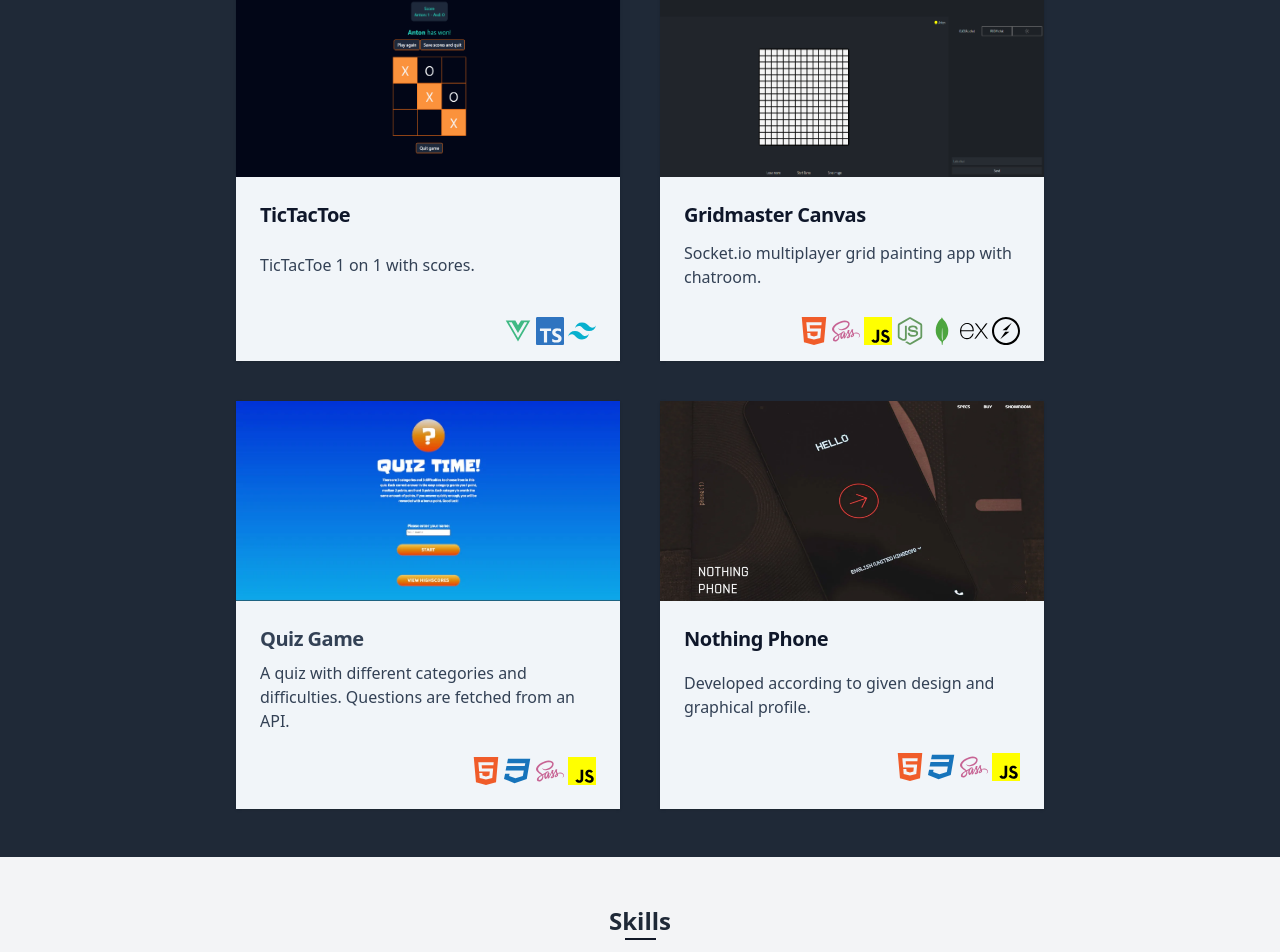
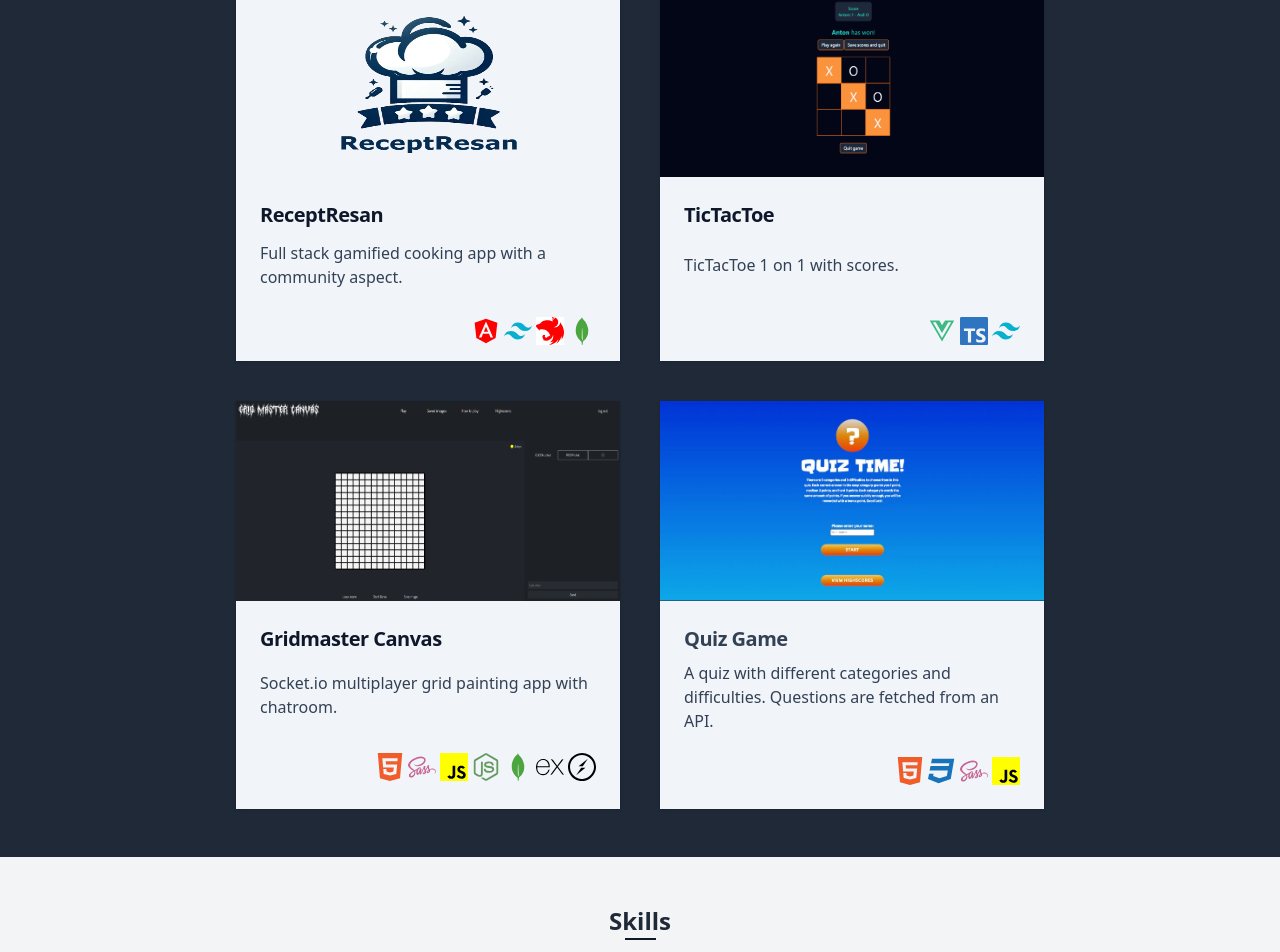
Before and after one commit to antonjanzon95/myPortfolio, a React (Vite) app: page / in a window 1280 px wide. Shown: the part 1373-2325 px from the top of the page. Built offline with nearby package versions, Linux system fonts and the light colour scheme.

Commit message:
update projects

```diff
--- a/src/components/projects.tsx
+++ b/src/components/projects.tsx
@@ -6,124 +6,167 @@ import {
   SiSocketdotio,
   SiTailwindcss,
   SiTypescript,
+  SiNestjs,
 } from 'react-icons/si';
-import { FaCss3, FaSass, FaNodeJs, FaVuejs } from 'react-icons/fa';
+import { FaCss3, FaSass, FaNodeJs, FaVuejs, FaAngular } from 'react-icons/fa';
 import TechnologyIcon from './techIcon';
 
 const Projects = () => {
   return (
-    <div className='container p-6 mx-auto relative max-w-[1024px]'>
-      <div className='flex justify-center'>
-        <h2 className='my-4 myHeadingsSlate text-orange-500'>Projects</h2>
+    <div className="container p-6 mx-auto relative max-w-[1024px]">
+      <div className="flex justify-center">
+        <h2 className="my-4 myHeadingsSlate text-orange-500">Projects</h2>
       </div>
-      <div className='my-6 flex flex-col items-center justify-center gap-10'>
-        <div className='flex flex-col laptop:flex-row laptop:justify-center gap-10'>
+      <div className="my-6 flex flex-col items-center justify-center gap-10">
+        <div className="flex flex-col laptop:flex-row laptop:justify-center gap-10">
           <a
-            href='https://splendorous-faloodeh-357859.netlify.app/'
-            target='_blank'
-            className='block max-w-[340px] laptop:max-w-sm bg-slate-100 shadow hover:bg-slate-200 hover:scale-105 transition-all duration-300'
+            href="https://illustrious-salmiakki-b3aa80.netlify.app/"
+            target="_blank"
+            className="block max-w-[340px] laptop:max-w-sm bg-slate-100 shadow hover:bg-slate-200 hover:scale-105 transition-all duration-300"
           >
             <img
-              src='/tictactoe.png'
-              alt='TicTacToe image'
-              className='h-[200px]'
-              width={384}
-              height={200}
+              src="/recept-resan-logo-edited.webp"
+              alt="Gamified cooking website"
+              className="h-[200px] mx-auto"
+              width={275}
             />
-            <div className='p-6 flex flex-col justify-between h-1/2'>
-              <h3 className='mb-2 text-xl font-bold tracking-tight text-slate-900'>
-                TicTacToe
+            <div className="p-6 flex flex-col justify-between h-1/2">
+              <h3 className="mb-2 text-xl font-bold tracking-tight text-slate-900">
+                ReceptResan
               </h3>
-              <p className='font-normal text-slate-700'>
-                TicTacToe 1 on 1 with scores.
+              <p className="font-normal text-slate-700">
+                Full stack gamified cooking app with a community aspect.
               </p>
-              <div className='flex gap-1 items-center justify-end my-0 mt-6'>
+              <div className="flex gap-1 items-center justify-end my-0 mt-6">
                 <TechnologyIcon
-                  icon={<FaVuejs size={28} color='#3fb984' />}
-                  iconType='bg-transparent-icon'
+                  icon={<FaAngular size={28} color="red" />}
+                  iconType="bg-transparent-icon"
                 />
                 <TechnologyIcon
-                  icon={<SiTypescript size={28} color='#2f74c0' />}
-                  iconType='bg-transparent-icon'
+                  icon={<SiTailwindcss size={28} color="#07b0ce" />}
+                  iconType="bg-transparent-icon"
                 />
                 <TechnologyIcon
-                  icon={<SiTailwindcss size={28} color='#07b0ce' />}
-                  iconType='bg-transparent-icon'
+                  icon={<SiNestjs size={28} color="red" className="bg-white" />}
+                  iconType="javascript-icon"
+                />
+                <TechnologyIcon
+                  icon={<SiMongodb size={28} color="#4da53f" />}
+                  iconType="bg-transparent-icon"
                 />
               </div>
             </div>
           </a>
+
           <a
-            href='https://glistening-tapioca-e79f13.netlify.app/'
-            target='_blank'
-            className='block max-w-[340px] laptop:max-w-sm bg-slate-100 shadow hover:bg-slate-200 hover:scale-105 transition-all duration-300'
+            href="https://splendorous-faloodeh-357859.netlify.app/"
+            target="_blank"
+            className="block max-w-[340px] laptop:max-w-sm bg-slate-100 shadow hover:bg-slate-200 hover:scale-105 transition-all duration-300"
           >
             <img
-              src='/gridmastercanvas.png'
-              alt='Gridpaint website'
-              className='h-[200px]'
+              src="/tictactoe.png"
+              alt="TicTacToe image"
+              className="h-[200px]"
               width={384}
               height={200}
             />
-            <div className='p-6 flex flex-col justify-between h-1/2'>
-              <h3 className='mb-2 text-xl font-bold tracking-tight text-slate-900'>
-                Gridmaster Canvas
+            <div className="p-6 flex flex-col justify-between h-1/2">
+              <h3 className="mb-2 text-xl font-bold tracking-tight text-slate-900">
+                TicTacToe
               </h3>
-              <p className='font-normal text-slate-700'>
-                Socket.io multiplayer grid painting app with chatroom.
+              <p className="font-normal text-slate-700">
+                TicTacToe 1 on 1 with scores.
               </p>
-              <div className='flex gap-1 items-center justify-end my-0 mt-6'>
+              <div className="flex gap-1 items-center justify-end my-0 mt-6">
                 <TechnologyIcon
-                  icon={<SiHtml5 size={28} color='#f05c2a' />}
-                  iconType='bg-transparent-icon'
+                  icon={<FaVuejs size={28} color="#3fb984" />}
+                  iconType="bg-transparent-icon"
                 />
                 <TechnologyIcon
-                  icon={<FaSass size={28} color='#c76494' />}
-                  iconType='bg-transparent-icon'
+                  icon={<SiTypescript size={28} color="#2f74c0" />}
+                  iconType="bg-transparent-icon"
                 />
                 <TechnologyIcon
-                  icon={<SiJavascript size={28} color='yellow' />}
-                  iconType='javascript-icon'
-                />
-                <TechnologyIcon
-                  icon={<FaNodeJs size={28} color='#659a60' />}
-                  iconType='bg-transparent-icon'
-                />
-                <TechnologyIcon
-                  icon={<SiMongodb size={28} color='#4da53f' />}
-                  iconType='bg-transparent-icon'
-                />
-                <TechnologyIcon
-                  icon={<SiExpress size={28} color='#000000' />}
-                  iconType='bg-transparent-icon'
-                />
-                <TechnologyIcon
-                  icon={<SiSocketdotio size={28} color='#000000' />}
-                  iconType='bg-transparent-icon'
+                  icon={<SiTailwindcss size={28} color="#07b0ce" />}
+                  iconType="bg-transparent-icon"
                 />
               </div>
             </div>
           </a>
         </div>
 
-        {/* <a
-            href="https://antonjanzon95.github.io/Donut-Webshop/"
+        <div className="flex flex-col laptop:flex-row gap-10">
+          <a
+            href="https://glistening-tapioca-e79f13.netlify.app/"
             target="_blank"
             className="block max-w-[340px] laptop:max-w-sm bg-slate-100 shadow hover:bg-slate-200 hover:scale-105 transition-all duration-300"
           >
             <img
-              src="/donut-shop.webp"
-              alt="Donut webshop"
+              src="/gridmastercanvas.png"
+              alt="Gridpaint website"
+              className="h-[200px]"
+              width={384}
+              height={200}
+            />
+            <div className="p-6 flex flex-col justify-between h-1/2">
+              <h3 className="mb-2 text-xl font-bold tracking-tight text-slate-900">
+                Gridmaster Canvas
+              </h3>
+              <p className="font-normal text-slate-700">
+                Socket.io multiplayer grid painting app with chatroom.
+              </p>
+              <div className="flex gap-1 items-center justify-end my-0 mt-6">
+                <TechnologyIcon
+                  icon={<SiHtml5 size={28} color="#f05c2a" />}
+                  iconType="bg-transparent-icon"
+                />
+                <TechnologyIcon
+                  icon={<FaSass size={28} color="#c76494" />}
+                  iconType="bg-transparent-icon"
+                />
+                <TechnologyIcon
+                  icon={<SiJavascript size={28} color="yellow" />}
+                  iconType="javascript-icon"
+                />
+                <TechnologyIcon
+                  icon={<FaNodeJs size={28} color="#659a60" />}
+                  iconType="bg-transparent-icon"
+                />
+                <TechnologyIcon
+                  icon={<SiMongodb size={28} color="#4da53f" />}
+                  iconType="bg-transparent-icon"
+                />
+                <TechnologyIcon
+                  icon={<SiExpress size={28} color="#000000" />}
+                  iconType="bg-transparent-icon"
+                />
+                <TechnologyIcon
+                  icon={<SiSocketdotio size={28} color="#000000" />}
+                  iconType="bg-transparent-icon"
+                />
+              </div>
+            </div>
+          </a>
+
+          <a
+            href="https://incomparable-seahorse-0f5220.netlify.app/"
+            target="_blank"
+            className="block max-w-[340px] laptop:max-w-sm bg-slate-100 shadow hover:bg-slate-200 hover:scale-105 transition-all duration-300"
+          >
+            <img
+              src="/quiz-smaller.webp"
+              alt="Quiz web application"
               className="h-[200px]"
               width={384}
               height={200}
             />
             <div className="p-6 flex flex-col justify-between h-1/2">
               <h3 className="mb-2 text-xl font-bold tracking-tight text-slate-700">
-                Donut Webshop
+                Quiz Game
               </h3>
               <p className="font-normal text-slate-700">
-                Webshop with list of sortable products, cart & payment form.
+                A quiz with different categories and difficulties. Questions are
+                fetched from an API.
               </p>
               <div className="flex gap-1 items-center justify-end my-0 mt-6">
                 <TechnologyIcon
@@ -144,87 +187,6 @@ const Projects = () => {
                 />
               </div>
             </div>
-          </a> */}
-
-        <div className='flex flex-col laptop:flex-row gap-10'>
-          <a
-            href='https://incomparable-seahorse-0f5220.netlify.app/'
-            target='_blank'
-            className='block max-w-[340px] laptop:max-w-sm bg-slate-100 shadow hover:bg-slate-200 hover:scale-105 transition-all duration-300'
-          >
-            <img
-              src='/quiz-smaller.webp'
-              alt='Quiz web application'
-              className='h-[200px]'
-              width={384}
-              height={200}
-            />
-            <div className='p-6 flex flex-col justify-between h-1/2'>
-              <h3 className='mb-2 text-xl font-bold tracking-tight text-slate-700'>
-                Quiz Game
-              </h3>
-              <p className='font-normal text-slate-700'>
-                A quiz with different categories and difficulties. Questions are
-                fetched from an API.
-              </p>
-              <div className='flex gap-1 items-center justify-end my-0 mt-6'>
-                <TechnologyIcon
-                  icon={<SiHtml5 size={28} color='#f05c2a' />}
-                  iconType='bg-transparent-icon'
-                />
-                <TechnologyIcon
-                  icon={<FaCss3 size={28} color='#1774bb' />}
-                  iconType='bg-transparent-icon'
-                />
-                <TechnologyIcon
-                  icon={<FaSass size={28} color='#c76494' />}
-                  iconType='bg-transparent-icon'
-                />
-                <TechnologyIcon
-                  icon={<SiJavascript size={28} color='yellow' />}
-                  iconType='javascript-icon'
-                />
-              </div>
-            </div>
-          </a>
-          <a
-            href='https://resonant-tulumba-7148cf.netlify.app/'
-            target='_blank'
-            className='block max-w-[340px] laptop:max-w-sm bg-slate-100 shadow hover:bg-slate-200 hover:scale-105 transition-all duration-300'
-          >
-            <img
-              className='h-[200px]'
-              src='/nothingPhone-smaller.webp'
-              alt='Phone advert web app'
-              width={384}
-              height={200}
-            />
-            <div className='p-6 flex flex-col justify-between h-1/2'>
-              <h3 className='mb-2 text-xl font-bold tracking-tight text-slate-900'>
-                Nothing Phone
-              </h3>
-              <p className='font-normal text-slate-700'>
-                Developed according to given design and graphical profile.
-              </p>
-              <div className='flex gap-1 items-center justify-end my-0 mt-6'>
-                <TechnologyIcon
-                  icon={<SiHtml5 size={28} color='#f05c2a' />}
-                  iconType='bg-transparent-icon'
-                />
-                <TechnologyIcon
-                  icon={<FaCss3 size={28} color='#1774bb' />}
-                  iconType='bg-transparent-icon'
-                />
-                <TechnologyIcon
-                  icon={<FaSass size={28} color='#c76494' />}
-                  iconType='bg-transparent-icon'
-                />
-                <TechnologyIcon
-                  icon={<SiJavascript size={28} color='yellow' />}
-                  iconType='javascript-icon'
-                />
-              </div>
-            </div>
           </a>
         </div>
       </div>
```
Also changed, not shown: public/recept-resan-logo-edited.webp (added).
